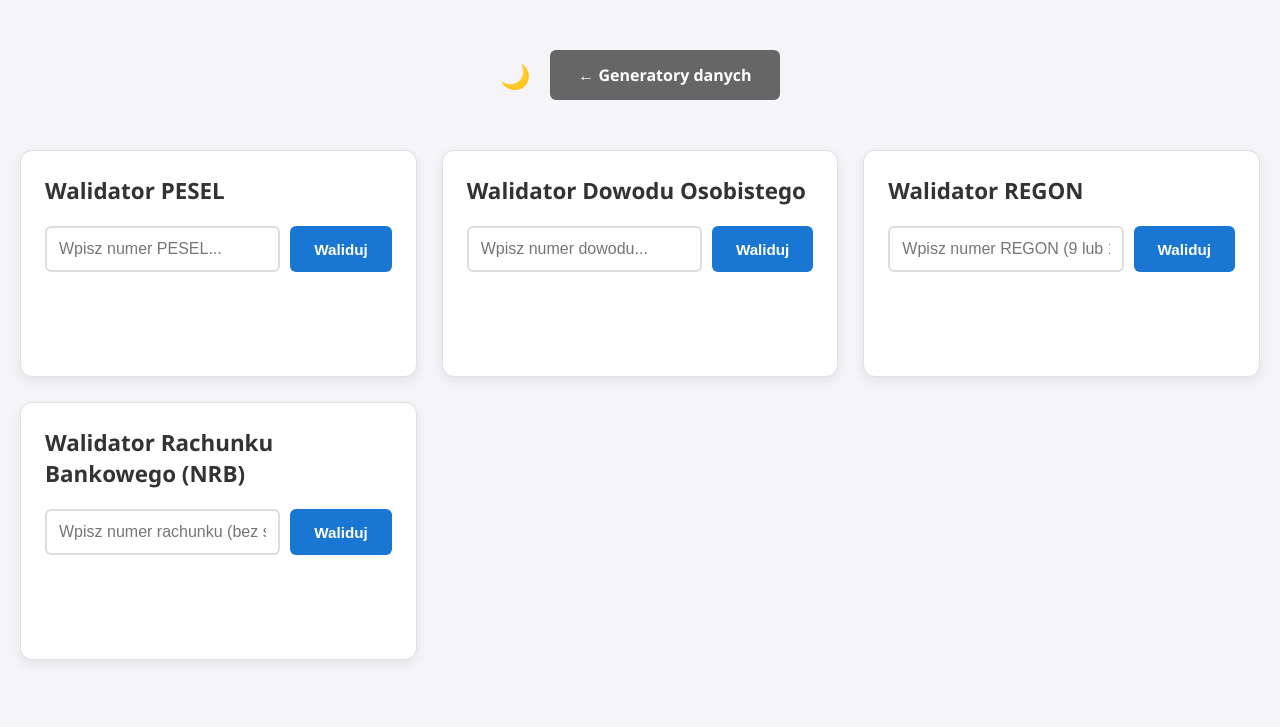
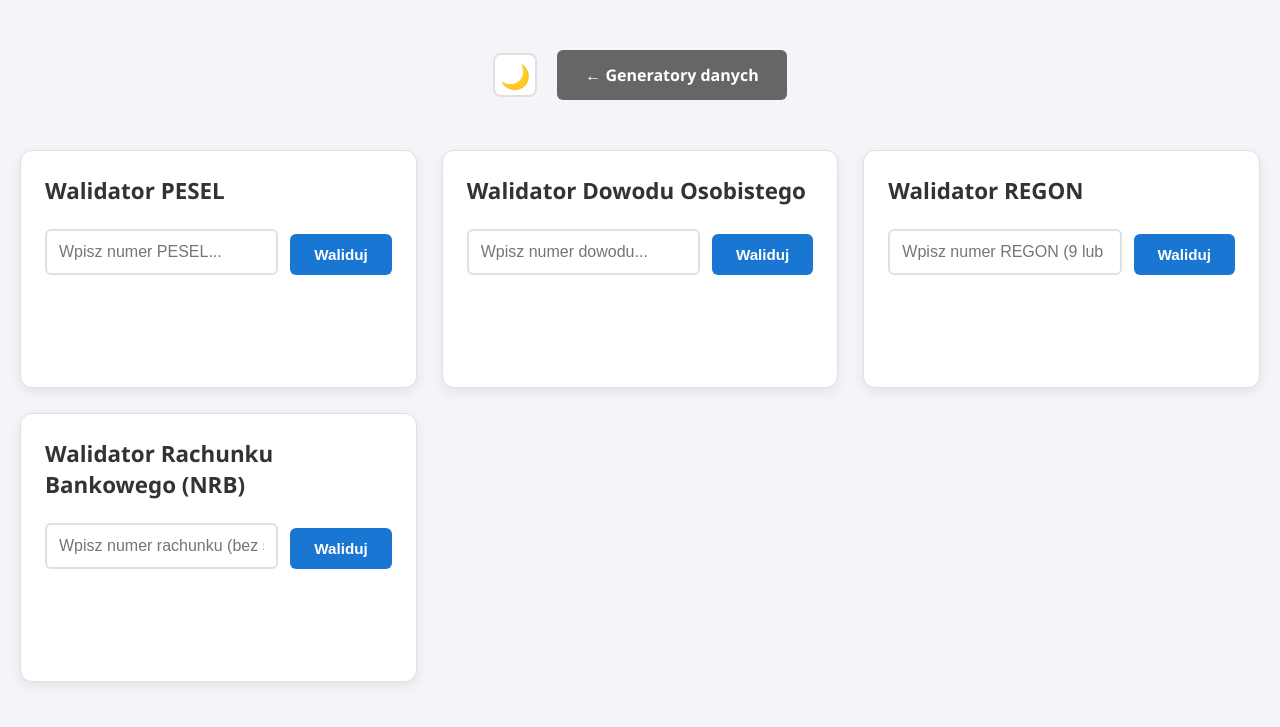
Before and after one commit to goliat931/generator-danych-testowych, a plain HTML site: page validator.html in a window 1280 px wide. Shown: the top 727 px of the page. Drawn offline with Linux system fonts and the light colour scheme.

Commit message:
optymalizacja widoku

```diff
--- a/static/styles.css
+++ b/static/styles.css
@@ -162,7 +162,7 @@ button {
     border-radius: 6px;
     cursor: pointer;
     width: 100%;
-    margin-top: 10px;
+    margin: 8px 0;
 }
 
 button:last-of-type { margin-top: auto; }
@@ -310,16 +310,17 @@ footer a svg {
 
 /* Opcje formularzy */
 .generator-options { display: flex; flex-direction: column; gap: 15px; text-align: left; }
-.option-group { display: flex; flex-direction: column; }
+.option-group { display: flex; flex-direction: column; margin-bottom: 10px; }
 .option-group label {
     font-weight: 600;
-    margin-bottom: 5px;
+    margin-bottom: 8px;
     font-size: 0.9rem;
     color: var(--text-primary);
     transition: color 0.3s ease;
 }
 select, input {
     padding: 12px;
+    margin-bottom: 8px;
     border: 1px solid var(--border-color);
     border-radius: 6px;
     background-color: var(--bg-secondary);
@@ -342,14 +343,17 @@ select:focus, input:focus {
 /* --- WALIDATOR --- */
 .validator-input-group {
     display: flex;
-    gap: 10px;
+    gap: 12px;
     margin-bottom: 20px;
+    flex-wrap: wrap;
+    align-items: flex-end;
 }
 
 .validator-input-group input {
     flex: 1;
+    min-width: 200px;
     padding: 12px;
-    border: 2px solid #ddd;
+    border: 2px solid var(--border-color);
     border-radius: 6px;
     font-size: 1rem;
     transition: border-color 0.3s;
@@ -371,7 +375,8 @@ select:focus, input:focus {
     cursor: pointer;
     white-space: nowrap;
     width: auto;
-    margin: 0;
+    margin: 8px 0;
+    flex-shrink: 0;
     transition: background-color 0.3s;
 }
 
@@ -423,13 +428,27 @@ select:focus, input:focus {
 }
 
 .theme-toggle-button {
-    display: inline-block;
+    display: inline-flex;
+    align-items: center;
+    justify-content: center;
+    width: 44px;
+    height: 44px;
     font-size: 1.5rem;
-    transition: transform 0.3s ease;
+    padding: 8px;
+    background-color: var(--bg-secondary);
+    border: 2px solid var(--border-color);
+    border-radius: 8px;
+    cursor: pointer;
+    transition: transform 0.3s ease, background-color 0.3s ease, border-color 0.3s ease;
+}
+
+.theme-toggle-button:hover {
+    background-color: var(--hover-bg);
+    transform: scale(1.1);
 }
 
 .theme-checkbox:checked + .theme-toggle-button {
-    transform: rotate(20deg);
+    transform: rotate(20deg) scale(1.1);
 }
 
 .theme-checkbox:checked + .theme-toggle-button::after {
@@ -437,6 +456,9 @@ select:focus, input:focus {
 }
 
 .button-group {
+    display: flex;
+    align-items: center;
+    gap: 16px;
     margin: 30px 0;
 }
 
--- a/validator.html
+++ b/validator.html
@@ -28,7 +28,7 @@
             <h2>Walidator PESEL</h2>
             <div class="validator-input-group">
                 <input type="text" id="peselInput" placeholder="Wpisz numer PESEL..." maxlength="11">
-                <button id="peselValidateBtn">Waliduj</button>
+                <button type="button" id="peselValidateBtn">Waliduj</button>
             </div>
             <div id="peselResult" class="validator-result"></div>
         </div>
@@ -37,7 +37,7 @@
             <h2>Walidator Dowodu Osobistego</h2>
             <div class="validator-input-group">
                 <input type="text" id="idInput" placeholder="Wpisz numer dowodu..." maxlength="9">
-                <button id="idValidateBtn">Waliduj</button>
+                <button type="button"id="idValidateBtn">Waliduj</button>
             </div>
             <div id="idResult" class="validator-result"></div>
         </div>
@@ -46,7 +46,7 @@
             <h2>Walidator REGON</h2>
             <div class="validator-input-group">
                 <input type="text" id="regonInput" placeholder="Wpisz numer REGON (9 lub 14 cyfr)..." maxlength="14">
-                <button id="regonValidateBtn">Waliduj</button>
+                <button type="button" id="regonValidateBtn">Waliduj</button>
             </div>
             <div id="regonResult" class="validator-result"></div>
         </div>
@@ -55,7 +55,7 @@
             <h2>Walidator Rachunku Bankowego (NRB)</h2>
             <div class="validator-input-group">
                 <input type="text" id="nrbInput" placeholder="Wpisz numer rachunku (bez spacji)..." maxlength="28">
-                <button id="nrbValidateBtn">Waliduj</button>
+                <button type="button"id="nrbValidateBtn">Waliduj</button>
             </div>
             <div id="nrbResult" class="validator-result"></div>
         </div>
```
Also changed, not shown: index.html (+11 -7 lines).
